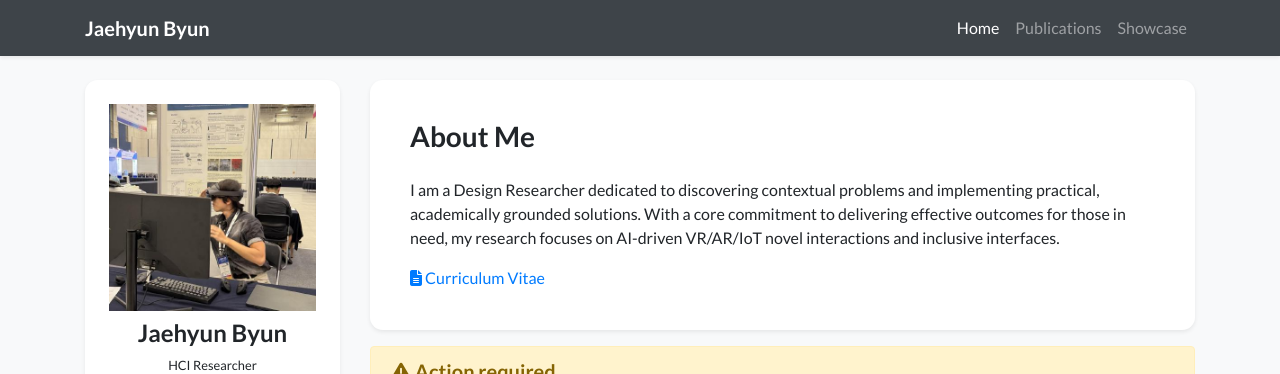
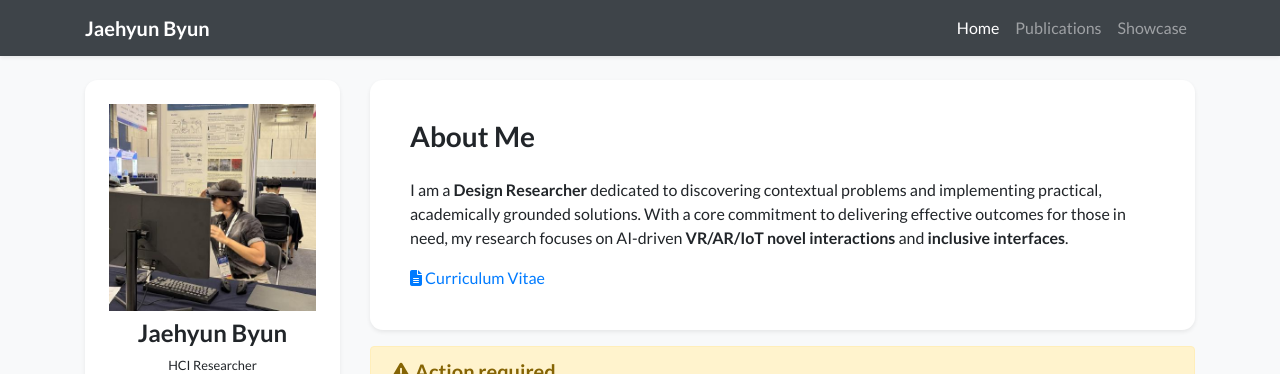
Before and after one commit to Jaehyun-Byun/Jaehyun-Byun.github.io, a Jekyll site: the page built from index.html, in a window 1280 px wide and 900 px high. Shown: the top 374 px of the window. Built offline with Jekyll 4.4.1, drawn with Linux system fonts in a browser that asks for light colours; nearby versions of some CDN libraries; a style sheet for code colours, icons or effects is not loaded.

```diff
--- a/_data/profile.yml
+++ b/_data/profile.yml
@@ -22,7 +22,7 @@ orcid: 0009-0004-6422-6698
 short_bio_text_justify: false
 short_bio: >-
   <p>
-   I am a Design Researcher dedicated to discovering contextual problems and implementing practical, academically grounded solutions. With a core commitment to delivering effective outcomes for those in need, my research focuses on AI-driven VR/AR/IoT novel interactions and inclusive interfaces.
+   I am a <strong>Design Researcher</strong> dedicated to discovering contextual problems and implementing practical, academically grounded solutions. With a core commitment to delivering effective outcomes for those in need, my research focuses on AI-driven <strong>VR/AR/IoT novel interactions</strong> and <strong>inclusive interfaces</strong>.
   </p>
 
 portrait_url: /assets/images/photos/me.jpg
```
